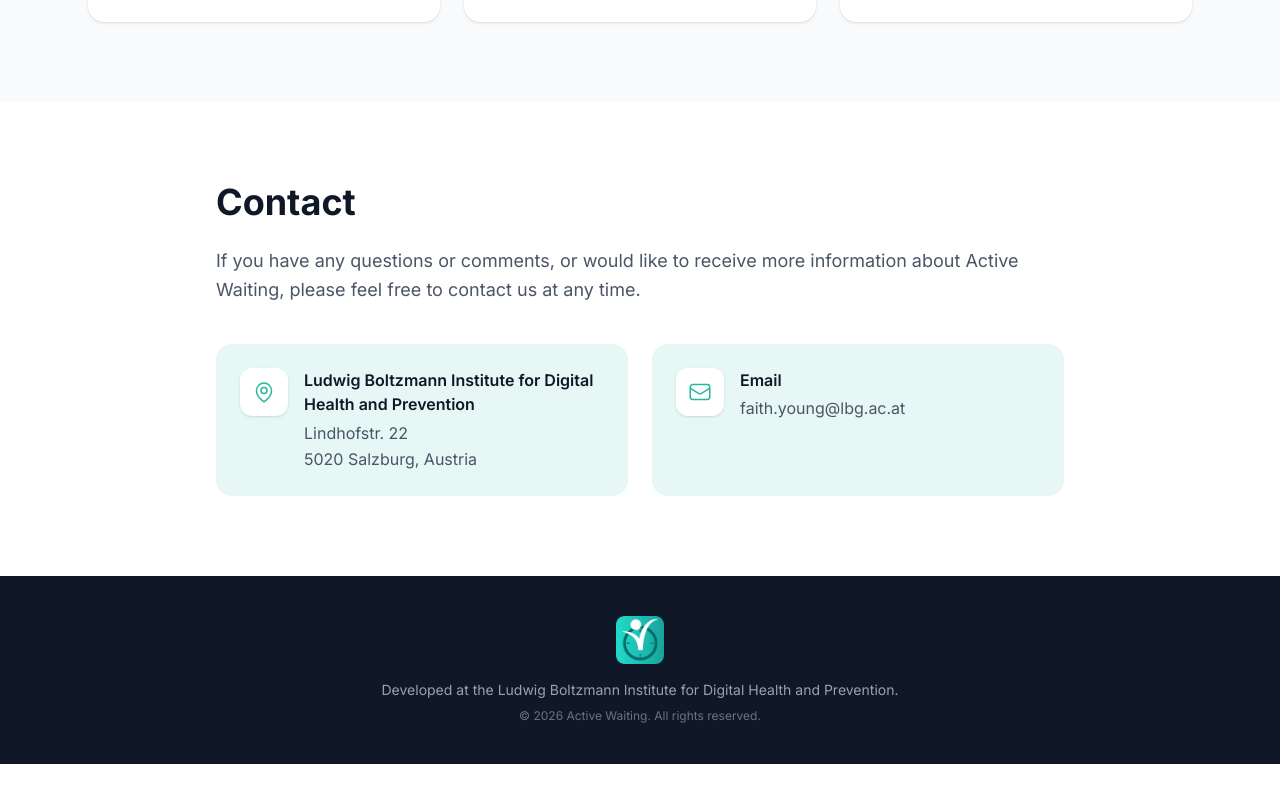
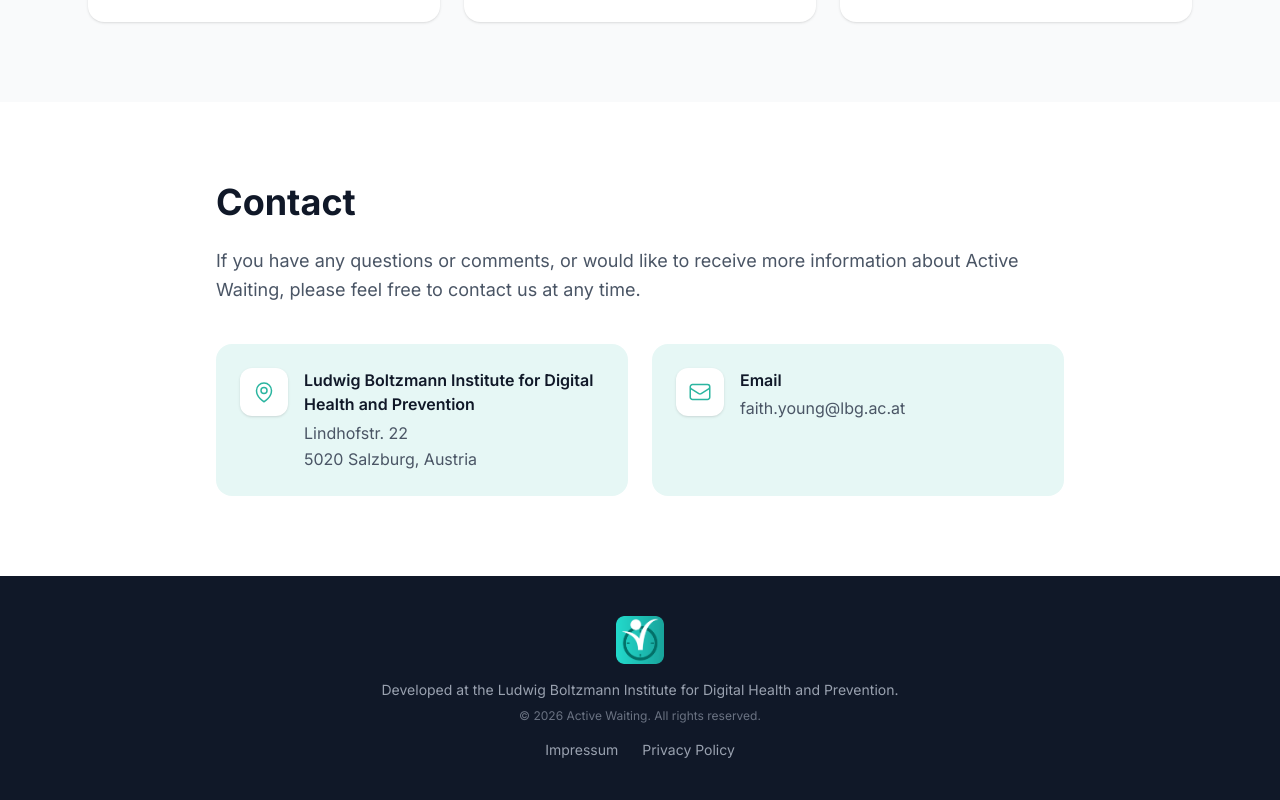
Before and after one commit to activewaiting/aw_site, a React (Vite) app: page / in a window 1280 px wide. Shown: the part 5918-6718 px from the top of the page. Before the commit the page ends 6682 px from the top, so only its background shows below. Built offline with nearby package versions, Linux system fonts and the light colour scheme.

Commit message:
IMpressum ,pp added

```diff
--- a/src/components/Footer.jsx
+++ b/src/components/Footer.jsx
@@ -9,6 +9,24 @@
         <p className="mt-2 text-xs text-gray-500">
           &copy; {new Date().getFullYear()} Active Waiting. All rights reserved.
         </p>
+        <nav className="mt-4 flex justify-center gap-6 text-sm">
+          <a
+            href="https://resources.lbidhp.at/heroways/legal-notice.html"
+            target="_blank"
+            rel="noopener noreferrer"
+            className="transition-colors hover:text-white"
+          >
+            Impressum
+          </a>
+          <a
+            href="https://resources.lbidhp.at/heroways/privacy-policy.html"
+            target="_blank"
+            rel="noopener noreferrer"
+            className="transition-colors hover:text-white"
+          >
+            Privacy Policy
+          </a>
+        </nav>
       </div>
     </footer>
   )
```
